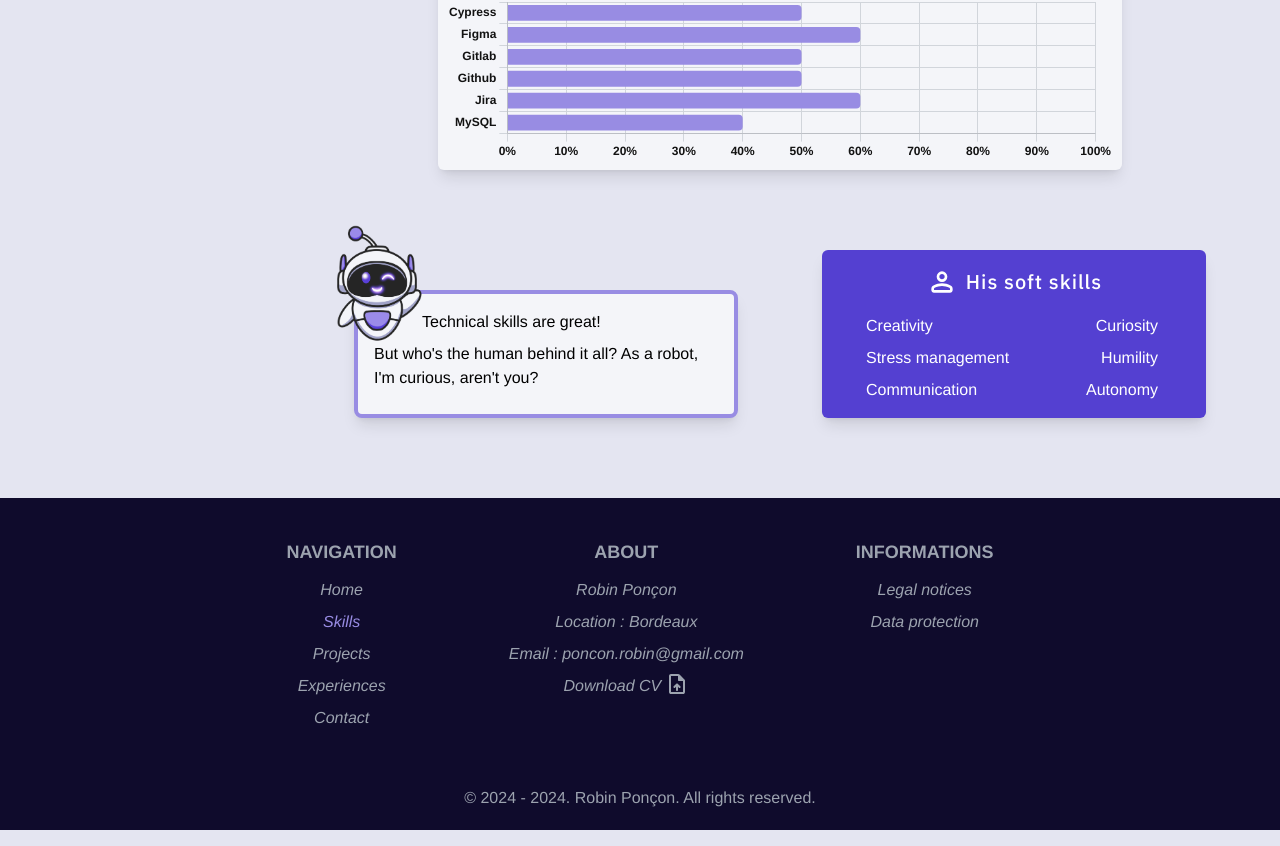
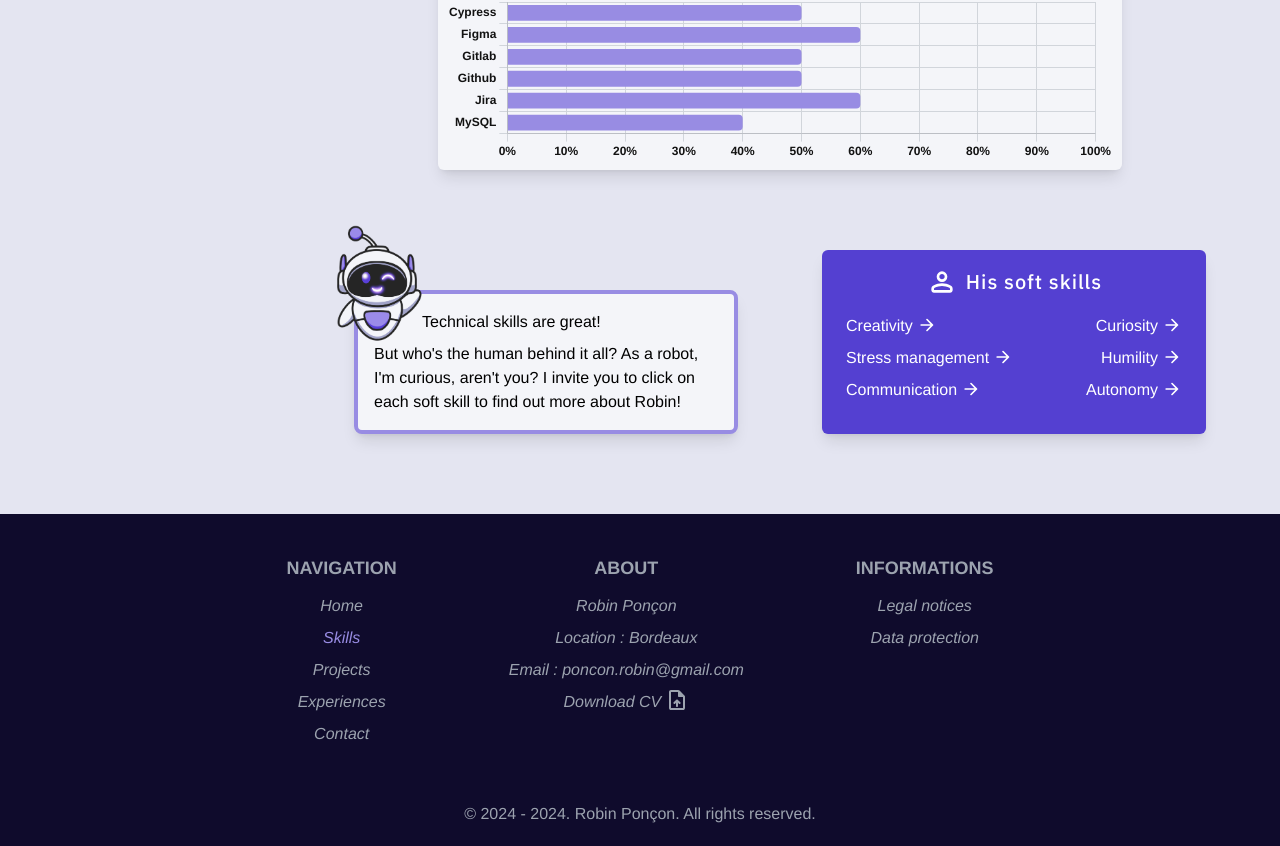
Before and after one commit to robinPoncon/portfolio2024, a Next.js app: page /en/skills in a window 1280 px wide. Shown: the part 1046-1892 px from the top of the page. Built offline with nearby package versions, Linux system fonts and the light colour scheme.

Commit message:
maj translations

```diff
--- a/messages/en.json
+++ b/messages/en.json
@@ -54,7 +54,7 @@
 		"check-his-skills": "Is your visit going well? I can see that you like things concrete, so let's take a look at his technical skills together!",
 		"his-soft-skills": "His soft skills",
 		"check-his-soft-skills1": "Technical skills are great!",
-		"check-his-soft-skills2": "But who's the human behind it all? As a robot, I'm curious, aren't you?"
+		"check-his-soft-skills2": "But who's the human behind it all? As a robot, I'm curious, aren't you? I invite you to click on each soft skill to find out more about Robin!"
 	},
 
 	"ProjectsPage": {
--- a/messages/fr.json
+++ b/messages/fr.json
@@ -54,7 +54,7 @@
 		"check-his-skills": "Est-ce que votre visite se passe bien ? Je vois que vous aimez les choses concrètes, alors regardons ensemble ses compétences techniques !",
 		"his-soft-skills": "Ses savoir-être",
 		"check-his-soft-skills1": "Les compétences techniques c'est bien !",
-		"check-his-soft-skills2": "Mais quel est l'humain derrière tout ça ? En tant que robot je suis curieux, pas vous ?"
+		"check-his-soft-skills2": "Mais quel est l'humain derrière tout ça ? En tant que robot je suis curieux, pas vous ? Je vous invite à cliquer sur chaque savoir-être pour en savoir davantage sur Robin !"
 	},
 
 	"ProjectsPage": {
--- a/src/app/[locale]/skills/page.tsx
+++ b/src/app/[locale]/skills/page.tsx
@@ -101,7 +101,7 @@ const SkillsPage = () => {
 									{t("his-soft-skills")}
 								</h2>
 							</div>
-							<div className="flex flex-col gap-2 px-2 ml-5">
+							<div className="flex flex-col gap-2 px-2">
 								<div className="flex justify-between">
 									<div
 										className="cursor-pointer flex gap-1 group"
@@ -109,7 +109,7 @@ const SkillsPage = () => {
 									>
 										<p className="my-auto">{softSkillsArray[0].title}</p>
 										<Image
-											className="hidden group-hover:block"
+											className="hidden mt-[-2px] sm:block"
 											alt="icon right arrow"
 											src="/icons/arrowForward_icon.svg"
 											width={20}
@@ -122,7 +122,7 @@ const SkillsPage = () => {
 									>
 										<p className="my-auto">{softSkillsArray[1].title}</p>
 										<Image
-											className="invisible group-hover:visible"
+											className="hidden mt-[-2px] sm:block"
 											alt="icon right arrow"
 											src="/icons/arrowForward_icon.svg"
 											width={20}
@@ -137,7 +137,7 @@ const SkillsPage = () => {
 									>
 										<p className="my-auto">{softSkillsArray[2].title}</p>
 										<Image
-											className="hidden group-hover:block"
+											className="hidden mt-[-2px] sm:block"
 											alt="icon right arrow"
 											src="/icons/arrowForward_icon.svg"
 											width={20}
@@ -150,7 +150,7 @@ const SkillsPage = () => {
 									>
 										<p className="my-auto">{softSkillsArray[3].title}</p>
 										<Image
-											className="invisible group-hover:visible"
+											className="hidden mt-[-2px] sm:block"
 											alt="icon right arrow"
 											src="/icons/arrowForward_icon.svg"
 											width={20}
@@ -165,7 +165,7 @@ const SkillsPage = () => {
 									>
 										<p className="my-auto">{softSkillsArray[4].title}</p>
 										<Image
-											className="hidden group-hover:block"
+											className="hidden mt-[-2px] sm:block"
 											alt="icon right arrow"
 											src="/icons/arrowForward_icon.svg"
 											width={20}
@@ -178,7 +178,7 @@ const SkillsPage = () => {
 									>
 										<p className="my-auto">{softSkillsArray[5].title}</p>
 										<Image
-											className="invisible group-hover:visible"
+											className="hidden mt-[-2px] sm:block"
 											alt="icon right arrow"
 											src="/icons/arrowForward_icon.svg"
 											width={20}
```
